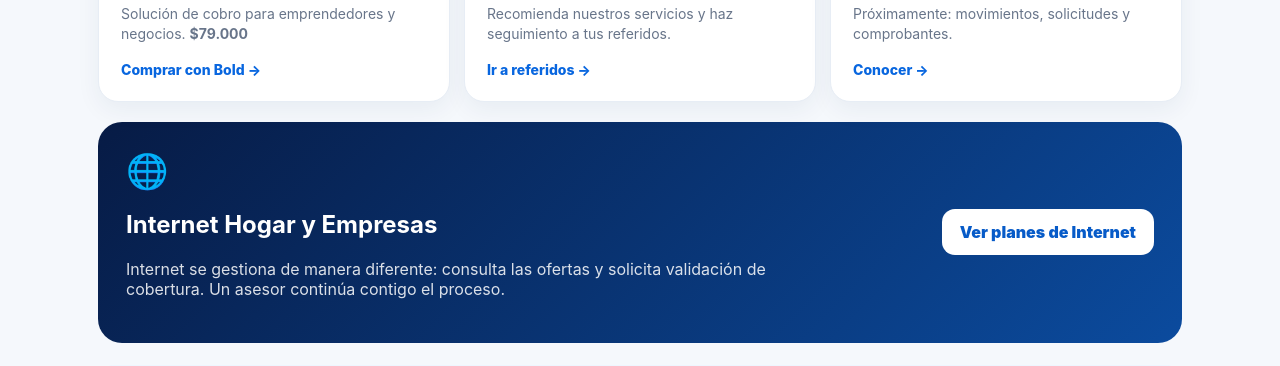
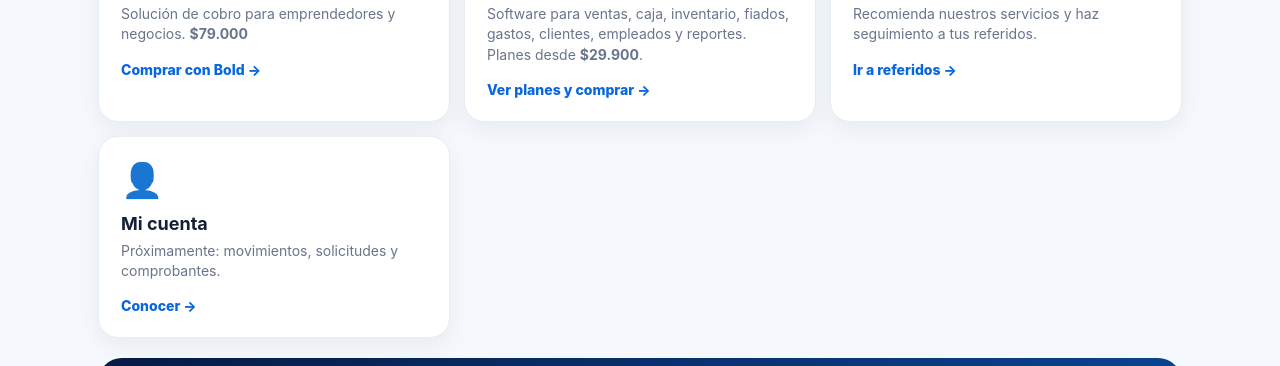
Before and after one commit to Yesid1000415/Mired360servicios, a plain HTML site: page tienda.html in a window 1280 px wide. Shown: the part 734-1100 px from the top of the page. Drawn offline with Linux system fonts and the light colour scheme.

Commit message:
Sell MIRED360 NEGOCIOS IA in store

```diff
--- a/tienda.html
+++ b/tienda.html
@@ -35,7 +35,7 @@ main{margin-top:-20px;padding-bottom:90px}.section-title{font-size:24px;margin:3
 <a class="card" href="recargas.html"><div class="icon">📱</div><h2>Recargas</h2><p>Recarga tu línea móvil de forma rápida.</p><span class="action">Recargar →</span></a>
 <a class="card" href="checkout.html?tipo=factura"><div class="icon">🧾</div><h2>Paga tus facturas</h2><p>Centraliza el pago de tus servicios en MIRED360.</p><span class="action">Pagar factura →</span></a>
 <a class="card" href="checkout.html?tipo=pin"><div class="icon">🎬</div><h2>Servicios digitales</h2><p>Encuentra entretenimiento y soluciones digitales.</p><span class="action">Explorar →</span></a>
-<a class="card" href="pagar-producto.html?sku=BOLD-SONOQR-001"><div class="icon">💳</div><h2>Datáfono Bold SonoQR</h2><p>Solución de cobro para emprendedores y negocios. <strong>$79.000</strong></p><span class="action">Comprar con Bold →</span></a>
+<a class="card" href="pagar-producto.html?sku=BOLD-SONOQR-001"><div class="icon">💳</div><h2>Datáfono Bold SonoQR</h2><p>Solución de cobro para emprendedores y negocios. <strong>$79.000</strong></p><span class="action">Comprar con Bold →</span></a><a class="card" href="negocios-planes.html"><div class="icon">📊</div><h2>MIRED360 NEGOCIOS IA</h2><p>Software para ventas, caja, inventario, fiados, gastos, clientes, empleados y reportes. Planes desde <strong>$29.900</strong>.</p><span class="action">Ver planes y comprar →</span></a>
 <a class="card" href="../referidores.html"><div class="icon">🤝</div><h2>Refiere y gana</h2><p>Recomienda nuestros servicios y haz seguimiento a tus referidos.</p><span class="action">Ir a referidos →</span></a>
 <a class="card" href="#cuenta"><div class="icon">👤</div><h2>Mi cuenta</h2><p>Próximamente: movimientos, solicitudes y comprobantes.</p><span class="action">Conocer →</span></a>
 </section>
```
